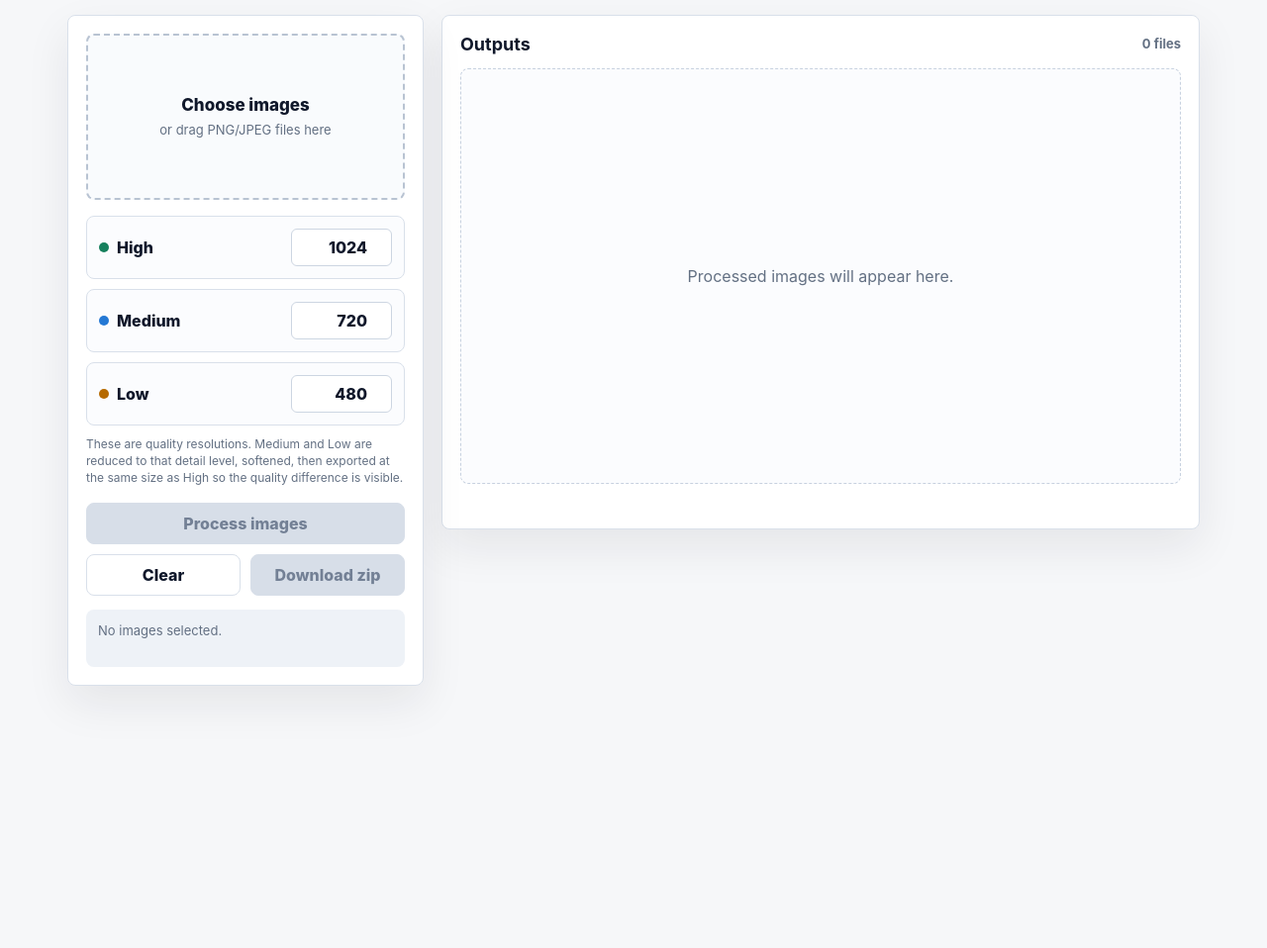
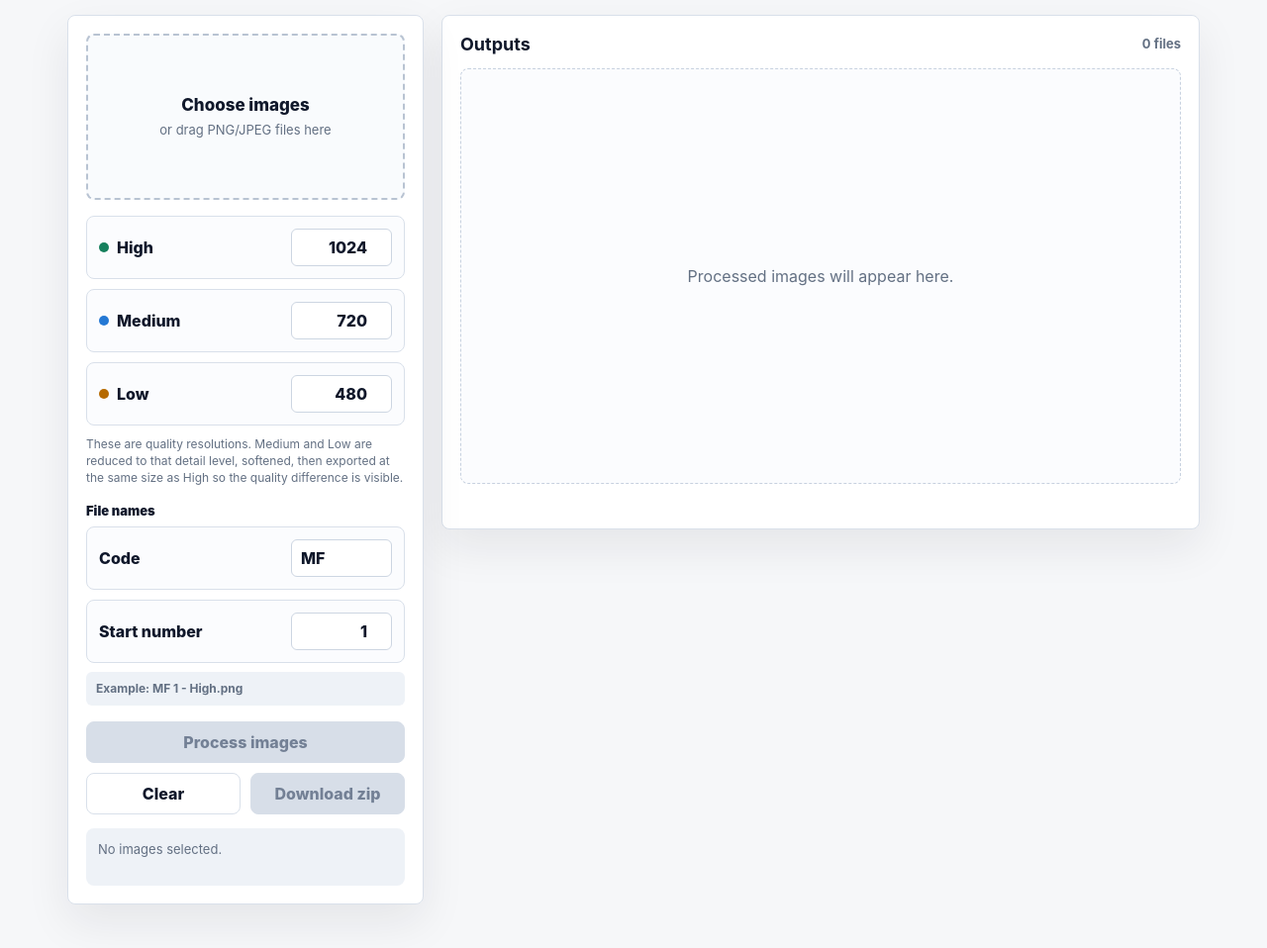
Before and after one commit to DCBLA/image-resolution-splitter, a plain HTML site: page index.html in a window 1280 px wide. Shown: the part 104-1062 px from the top of the page at 99% size. Before the commit the page ends 845 px from the top, so only its background shows below. Drawn offline with Linux system fonts and the light colour scheme.

Commit message:
Add standardized output naming

```diff
--- a/index.html
+++ b/index.html
@@ -193,6 +193,59 @@
       background: #fff;
       text-align: right;
       font-weight: 800;
+    }
+
+    .section-title {
+      margin: 16px 0 8px;
+      color: var(--strong);
+      font-size: 13px;
+      font-weight: 900;
+    }
+
+    .naming-row {
+      display: grid;
+      grid-template-columns: 1fr 102px;
+      gap: 10px;
+      align-items: center;
+      padding: 12px;
+      border: 1px solid var(--line);
+      border-radius: var(--radius);
+      background: #fbfcfe;
+    }
+
+    .naming-row + .naming-row {
+      margin-top: 10px;
+    }
+
+    .naming-row label {
+      color: var(--strong);
+      font-weight: 800;
+    }
+
+    .naming-row input {
+      width: 100%;
+      min-width: 0;
+      border: 1px solid #cdd6e2;
+      border-radius: 6px;
+      padding: 8px 9px;
+      color: var(--strong);
+      background: #fff;
+      font-weight: 800;
+    }
+
+    .naming-row input[type="number"] {
+      text-align: right;
+    }
+
+    .example {
+      margin-top: 9px;
+      padding: 9px 10px;
+      border-radius: 6px;
+      background: var(--panel-2);
+      color: var(--muted);
+      font-size: 12px;
+      line-height: 1.35;
+      font-weight: 700;
     }
 
     .hint {
@@ -486,6 +539,17 @@
         </div>
         <p class="hint">These are quality resolutions. Medium and Low are reduced to that detail level, softened, then exported at the same size as High so the quality difference is visible.</p>
 
+        <div class="section-title">File names</div>
+        <div class="naming-row">
+          <label for="nameCode">Code</label>
+          <input id="nameCode" type="text" value="MF" maxlength="24" aria-label="Output file code">
+        </div>
+        <div class="naming-row">
+          <label for="startNumber">Start number</label>
+          <input id="startNumber" type="number" min="1" max="9999" step="1" value="1" aria-label="Starting image number">
+        </div>
+        <div class="example" id="namingExample">Example: MF 1 - High.png</div>
+
         <div class="actions">
           <button class="btn primary wide" id="processBtn" type="button" disabled>Process images</button>
           <button class="btn secondary" id="clearBtn" type="button">Clear</button>
@@ -525,6 +589,9 @@
       const progressEl = document.getElementById("progress");
       const resultsArea = document.getElementById("resultsArea");
       const countEl = document.getElementById("count");
+      const nameCodeInput = document.getElementById("nameCode");
+      const startNumberInput = document.getElementById("startNumber");
+      const namingExample = document.getElementById("namingExample");
 
       let selectedFiles = [];
       let outputs = [];
@@ -540,16 +607,33 @@
         progressEl.value = Math.max(0, Math.min(100, value));
       }
 
-      function cleanFileName(name) {
-        const base = name.replace(/\.[^.]+$/, "");
-        const cleaned = base.replace(/[^\w.-]+/g, "_").replace(/^_+|_+$/g, "");
-        return cleaned || "image";
+      function cleanNamePart(value) {
+        const cleaned = value
+          .replace(/[<>:"/\\|?*\u0000-\u001f]+/g, " ")
+          .replace(/\s+/g, " ")
+          .trim();
+        return cleaned || "Image";
       }
 
-      function uniqueBaseName(base, usedNames) {
-        const count = (usedNames.get(base) || 0) + 1;
-        usedNames.set(base, count);
-        return count === 1 ? base : `${base}_${count}`;
+      function readNaming() {
+        const code = cleanNamePart(nameCodeInput.value);
+        const parsedStart = Number.parseInt(startNumberInput.value, 10);
+        const startNumber = Number.isFinite(parsedStart) ? Math.max(1, Math.min(9999, parsedStart)) : 1;
+        startNumberInput.value = String(startNumber);
+        return { code, startNumber };
+      }
+
+      function makeOutputBaseName(naming, fileIndex) {
+        return `${naming.code} ${naming.startNumber + fileIndex}`;
+      }
+
+      function makeOutputFileName(baseName, label) {
+        return `${baseName} - ${label}.png`;
+      }
+
+      function updateNamingExample() {
+        const naming = readNaming();
+        namingExample.textContent = `Example: ${makeOutputFileName(makeOutputBaseName(naming, 0), "High")}`;
       }
 
       function readSizes() {
@@ -747,6 +831,8 @@
         }
 
         const sizes = readSizes();
+        const naming = readNaming();
+        updateNamingExample();
         outputs = [];
         revokePreviewUrls();
         resultsArea.className = "grid";
@@ -758,13 +844,13 @@
         let processed = 0;
         const failed = [];
         const totalSteps = selectedFiles.length * sizes.length;
-        const usedNames = new Map();
         const highLongestSide = sizes[0].size;
 
-        for (const file of selectedFiles) {
+        for (let fileIndex = 0; fileIndex < selectedFiles.length; fileIndex += 1) {
+          const file = selectedFiles[fileIndex];
           try {
             const img = await loadImage(file);
-            const base = uniqueBaseName(cleanFileName(file.name), usedNames);
+            const base = makeOutputBaseName(naming, fileIndex);
             const versions = [];
 
             for (const level of sizes) {
@@ -773,7 +859,7 @@
               const blob = await canvasToBlob(canvas);
               const item = {
                 folder: level.key,
-                fileName: `${base}_${level.key}.png`,
+                fileName: makeOutputFileName(base, level.label),
                 blob,
                 key: level.key,
                 label: level.label,
@@ -787,7 +873,7 @@
               setProgress(Math.round((processed / totalSteps) * 100));
             }
 
-            addResultCard(file.name, versions);
+            addResultCard(base, versions);
           } catch (error) {
             failed.push(file.name);
           }
@@ -963,6 +1049,8 @@
       }
 
       fileInput.addEventListener("change", (event) => chooseFiles(event.target.files));
+      nameCodeInput.addEventListener("input", updateNamingExample);
+      startNumberInput.addEventListener("input", updateNamingExample);
       processBtn.addEventListener("click", processImages);
       clearBtn.addEventListener("click", clearAll);
       downloadBtn.addEventListener("click", downloadZip);
@@ -981,6 +1069,8 @@
         dropzone.classList.remove("is-over");
         chooseFiles(event.dataTransfer.files);
       });
+
+      updateNamingExample();
     })();
   </script>
 </body>
```
